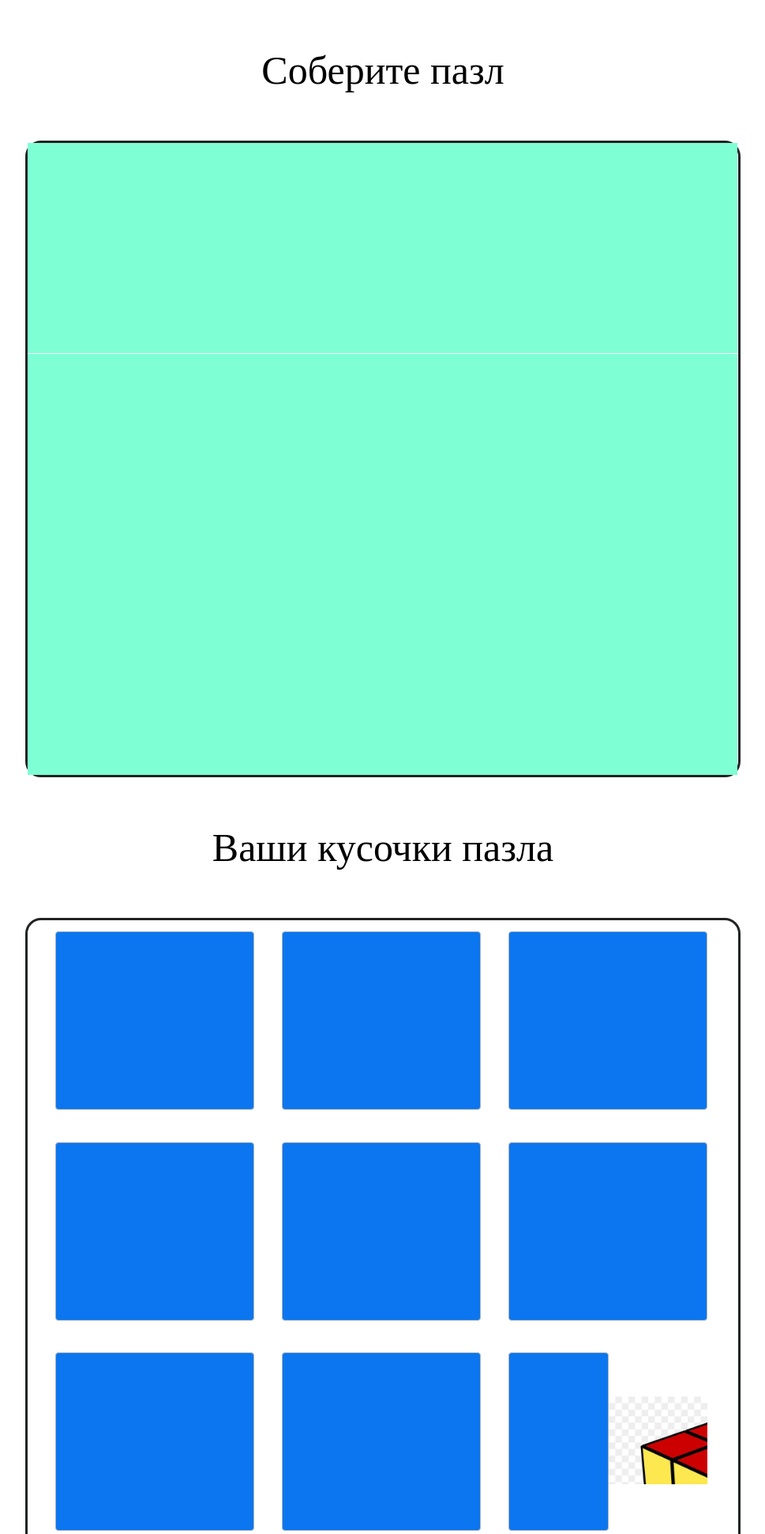
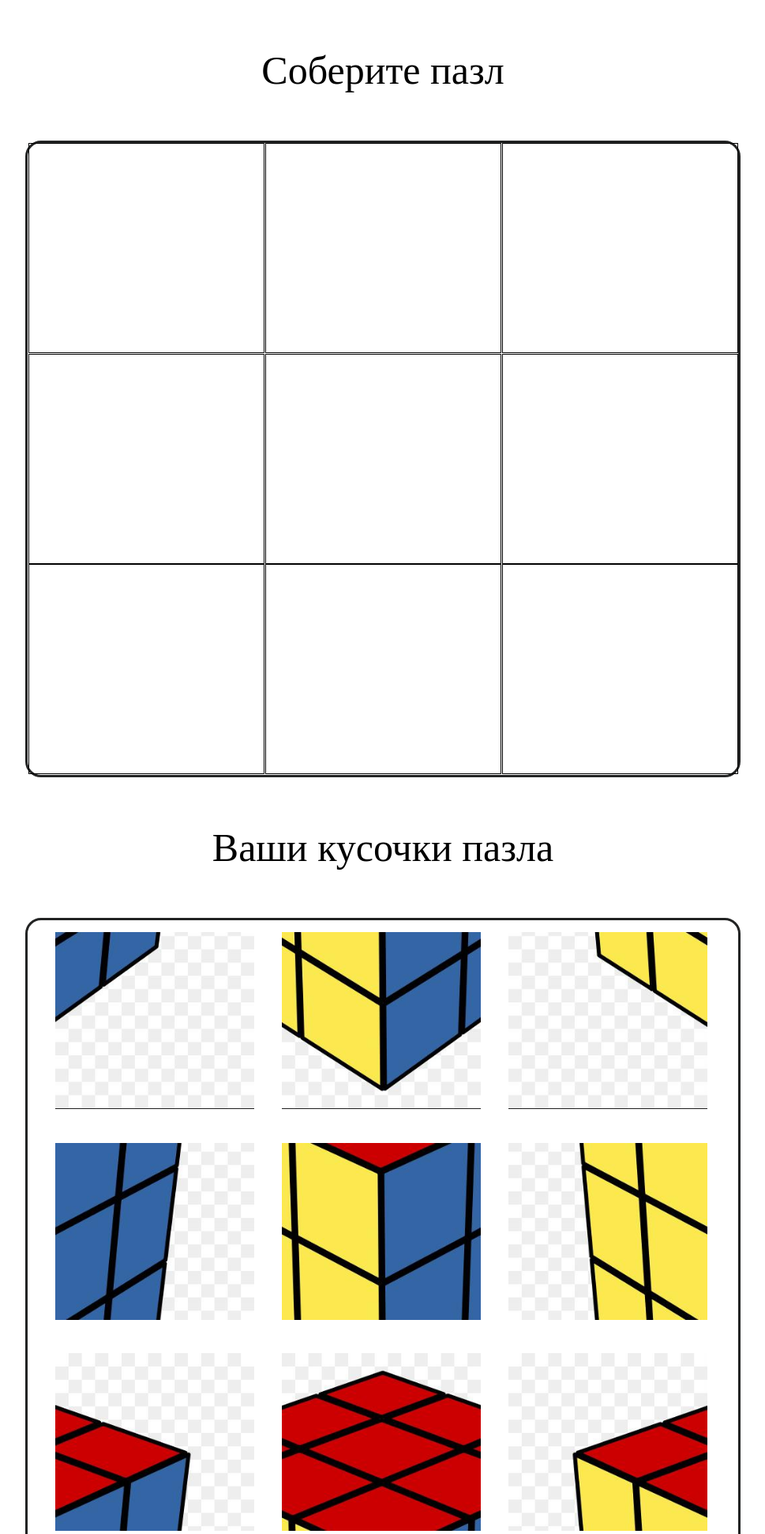
Before and after one commit to azpantic/QR_Puzzel, a Django app: page /game in a window 1280 px wide; the page is wider, and only the part inside the window is pictured. Shown: the part 110-2052 px from the top of that part at 79% size, without its empty margins (155-1124 px from the left). Run offline with Django 4.2, Linux system fonts and the light colour scheme.

Commit message:
Доработан геймплей

```diff
--- a/QRPuzzel/main/static/css/GamePage.css
+++ b/QRPuzzel/main/static/css/GamePage.css
@@ -42,9 +42,10 @@ header {
 }
 
 .place_piece{
-  width: 33.3%;
-  height: 33.3%;
-  background: aquamarine;
+  width: 33%;
+  height: 33%;
+  border: 1px solid black;
+  margin-left: 1px;
 }
 
 .place_piece .piece{
@@ -78,36 +79,44 @@ header {
     opacity: 0;
     background-color: #0b76ef;
 }
-
-.img{
+/*.img_div{*/
+/*  width: 140%;*/
+/*  height: 140%;*/
+/*}*/
+.Myimg{
   width: 100%;
   height: 100%;
+  transition-duration: 250ms;
+}
+.Myimg:focus {
+  transform: scale(1.4, 1.4);
+  outline: none;
 }
 
-.piece_up+label {
+.piece_up{
   display: inline-flex;
   align-items: center;
   user-select: none;
   width: 100%;
   height: 100%;
 }
-.piece_up+label::before {
-  content: '';
-  display: inline-block;
-  width: 100%;
-  height: 100%;
-  border: 1px solid #adb5bd;
-  border-radius: 0.25em;
-  background-color: #0b76ef;
-}
-.piece_up:checked+label::before {
-  border: 3px solid black;
-  width: 120%;
-  height: 120%;
-  margin-top: -5%;
-  margin-right: -10%;
-  margin-left: -10%;
-}
+/*.piece_up+label::before {*/
+/*  content: '';*/
+/*  display: inline-block;*/
+/*  width: 100%;*/
+/*  height: 100%;*/
+/*  border: 1px solid #adb5bd;*/
+/*  border-radius: 0.25em;*/
+/*  background-color: #0b76ef;*/
+/*}*/
+/*.piece_up:checked+label::before {*/
+/*  border: 3px solid black;*/
+/*  width: 120%;*/
+/*  height: 120%;*/
+/*  margin-top: -5%;*/
+/*  margin-right: -10%;*/
+/*  margin-left: -10%;*/
+/*}*/
 
 .img_div{
   position: inherit;
--- a/QRPuzzel/main/static/js/GamePage.js
+++ b/QRPuzzel/main/static/js/GamePage.js
@@ -1,6 +1,6 @@
-var picture = new Map([["place_piece_1","1"], ["place_piece_2","2"], ["place_piece_3","3"],
-                ["place_piece_4","4"], ["place_piece_5","5"], ["place_piece_6","6"],
-                ["place_piece_7","7"], ["place_piece_8","8"], ["place_piece_9","9"], ])
+var picture = new Map([["place_piece_1","0"], ["place_piece_2","0"], ["place_piece_3","0"],
+                ["place_piece_4","0"], ["place_piece_5","0"], ["place_piece_6","0"],
+                ["place_piece_7","0"], ["place_piece_8","0"], ["place_piece_9","0"], ])
 
 document.addEventListener("click", function(div) {
   if (div.target.className=="place_piece") {
@@ -19,19 +19,28 @@ document.addEventListener("click", function(div) {
       picture.set(id_place, checked.id);
   }
 
-  if (div.target.parentElement.parentElement.parentElement.className=="puzzle-field"){
-      div.target.parentElement.querySelector('.piece_up').disabled = false;
-      document.getElementById('puzzle-pieces').appendChild(div.target.parentElement);
-      var id_place = div.target.parentElement.parentElement.id
-      picture.set(id_place, '0');
+  if (div.target.parentElement.parentElement.parentElement.parentElement.className=="puzzle-field"){
+      var id_place = div.target.parentElement.parentElement.parentElement.id
+      picture.set(id_place, "0");
+      div.target.parentElement.parentElement.querySelector('.piece_up').disabled = false;
+      document.getElementById('puzzle-pieces').appendChild(div.target.parentElement.parentElement);
+
   }
 
-  // if(div.target.className=="main" || div.target.className=="text" || div.target.className=="puzzle-subtitle"){
-  //     var radio = document.getElementsByClassName('piece_up');
-  //     for(var i = 0; i < radio.length; i++){
-  //         radio[i].checked = false;
-  //         console.log(1);
-  //     }
-  // }
+  if(div.target.className == "Myimg"){
+      div.target.parentElement.parentElement.querySelector('.piece_up').checked = true;
+  }
+
+
+  var flag = true;
+  for(var i = 1; i <= picture.size; i++){
+      if(picture.get('place_piece_'+i) != i){
+           flag = false;
+           break;
+      }
+  }
+  if(flag){
+      console.log('Вы выйграли');
+  }
 
 });
--- a/QRPuzzel/main/templates/main/GamePage.html
+++ b/QRPuzzel/main/templates/main/GamePage.html
@@ -32,44 +32,58 @@
     </div>
     <div class="puzzle-pieces" id="puzzle-pieces">
         <div class="piece">
-            <input id="1" class="piece_up" type="radio" name="radio" value="1">
-            <label for="1" class="part"></label>
+            <input id="9" class="piece_up" type="radio" name="radio" value="1">
+            <div class="img_div" >
+                <img class="Myimg" src="../../static/image/part_2_2.jpg" tabindex="0">
+            </div>
         </div>
         <div class="piece">
-            <input id="2" class="piece_up" type="radio" name="radio" value="1">
-            <label for="2" class="part"></label>
+            <input id="8" class="piece_up" type="radio" name="radio" value="1">
+            <div class="img_div" >
+                <img class="Myimg" src="../../static/image/part_2_1.jpg" tabindex="0">
+            </div>
+        </div>
+        <div class="piece">
+            <input id="7" class="piece_up" type="radio" name="radio" value="1">
+            <div class="img_div" >
+                <img class="Myimg" src="../../static/image/part_2_0.jpg" tabindex="0">
+            </div>
+        </div>
+        <div class="piece">
+            <input id="6" class="piece_up" type="radio" name="radio" value="1">
+            <div class="img_div" >
+                <img class="Myimg" src="../../static/image/part_1_2.jpg" tabindex="0">
+            </div>
+        </div>
+       <div class="piece">
+            <input id="5" class="piece_up" type="radio" name="radio" value="1">
+            <div class="img_div" >
+                <img class="Myimg" src="../../static/image/part_1_1.jpg" tabindex="0">
+            </div>
+        </div>
+        <div class="piece">
+           <input id="4" class="piece_up" type="radio" name="radio" value="1">
+            <div class="img_div" >
+                <img class="Myimg" src="../../static/image/part_1_0.jpg" tabindex="0">
+            </div>
         </div>
         <div class="piece">
             <input id="3" class="piece_up" type="radio" name="radio" value="1">
-            <label for="3" class="part"></label>
+            <div class="img_div" >
+                <img class="Myimg" src="../../static/image/part_0_2.jpg" tabindex="0">
+            </div>
         </div>
         <div class="piece">
-            <input id="4" class="piece_up" type="radio" name="radio" value="1">
-            <label for="4" class="part"></label>
-        </div>
-       <div class="piece">
-            <input id="5" class="piece_up" type="radio" name="radio" value="1">
-            <label for="5" class="part"></label>
+           <input id="2" class="piece_up" type="radio" name="radio" value="1">
+            <div class="img_div" >
+                <img class="Myimg" src="../../static/image/part_0_1.jpg" tabindex="0">
+            </div>
         </div>
         <div class="piece">
-            <input id="6" class="piece_up" type="radio" name="radio" value="1">
-            <label for="6" class="part"></label>
-        </div>
-        <div class="piece">
-            <input id="7" class="piece_up" type="radio" name="radio" value="1">
-            <label for="7" class="part"></label>
-        </div>
-        <div class="piece">
-            <input id="8" class="piece_up" type="radio" name="radio" value="1">
-            <label for="8" class="part"></label>
-        </div>
-        <div class="piece">
-            <input id="9" class="piece_up" type="radio" name="radio" value="1">
-            <label for="9" class="part">
-                <div class="img_div">
-                    <img class="img" src="../../static/image/part_0_0.jpg">
-                </div>
-            </label>
+            <input id="1" class="piece_up" type="radio" name="radio" value="1">
+            <div class="img_div" >
+                <img class="Myimg" src="../../static/image/part_0_0.jpg" tabindex="0">
+            </div>
         </div>
     </div>
   </main>
```
